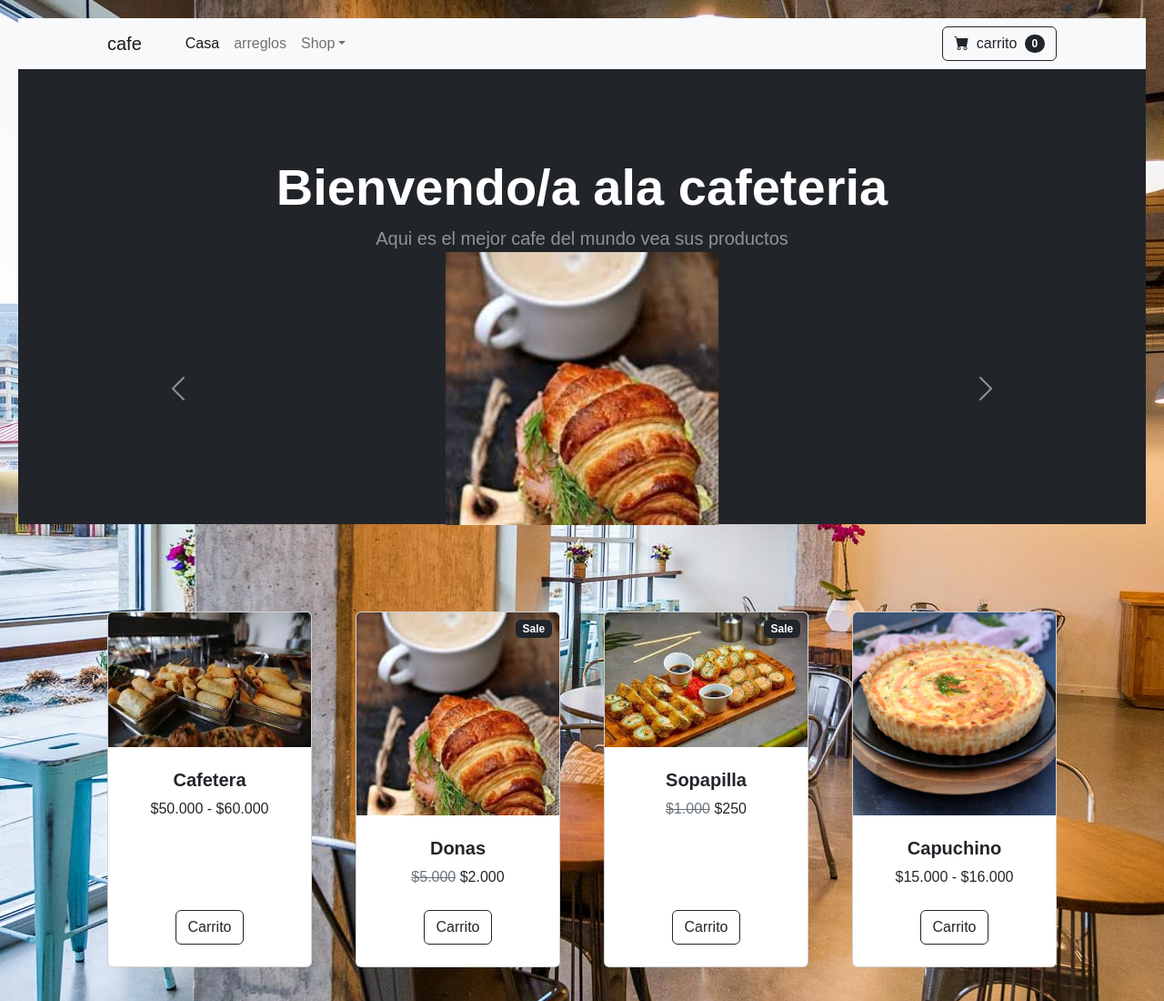
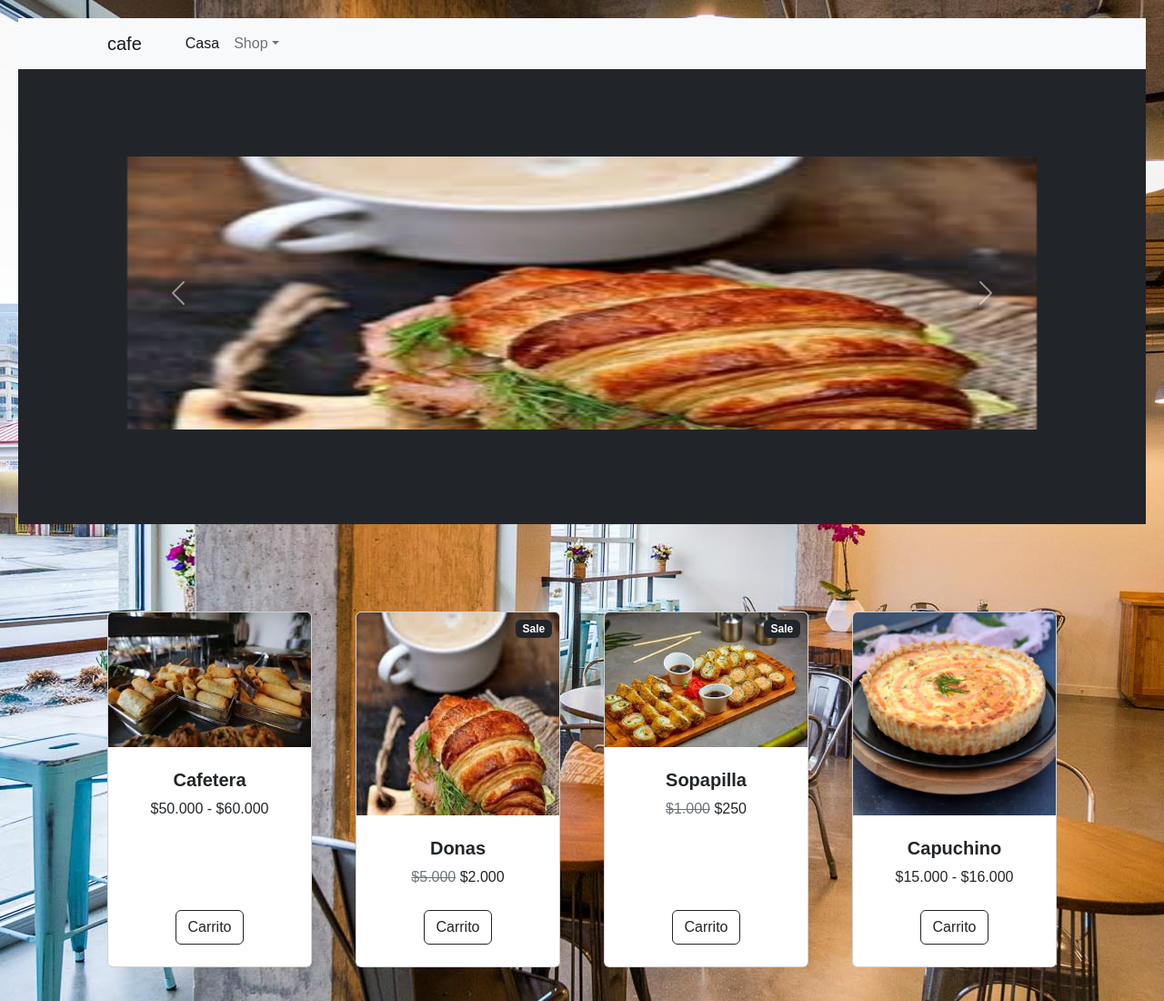
Before and after one commit to Leandrosan12/cafeteria, a plain HTML site: page NuevosProductos.html in a window 1280 px wide. Shown: the top 1100 px of the page at 91% size. Drawn offline with nearby package versions, Linux system fonts and the light colour scheme.

```diff
--- a/NuevosProductos.html
+++ b/NuevosProductos.html
@@ -20,7 +20,6 @@
                 <div class="collapse navbar-collapse" id="navbarSupportedContent">
                     <ul class="navbar-nav me-auto mb-2 mb-lg-0 ms-lg-4">
                         <li class="nav-item"><a class="nav-link active" aria-current="page" href="#!">Casa</a></li>
-                        <li class="nav-item"><a class="nav-link" href="#!">arreglos</a></li>
                         <li class="nav-item dropdown">
                             <a class="nav-link dropdown-toggle" id="navbarDropdown" href="#" role="button" data-bs-toggle="dropdown" aria-expanded="false">Shop</a>
                             <ul class="dropdown-menu" aria-labelledby="navbarDropdown">
@@ -30,13 +29,6 @@
                             </ul>
                         </li>
                     </ul>
-                    <form class="d-flex">
-                        <button class="btn btn-outline-dark" type="submit">
-                            <i class="bi-cart-fill me-1"></i>
-                            carrito
-                            <span class="badge bg-dark text-white ms-1 rounded-pill">0</span>
-                        </button>
-                    </form>
                 </div>
             </div>
         </nav>
@@ -44,19 +36,17 @@
         <header class="bg-dark py-5">
             <div class="container px-4 px-lg-5 my-5">
                 <div class="text-center text-white">
-                    <h1 class="display-4 fw-bolder">Bienvendo/a ala cafeteria</h1>
-                    <p class="lead fw-normal text-white-50 mb-0">Aqui es el mejor cafe del mundo vea sus productos </p>
                 </div>
                 <div id="carouselExampleFade" class="carousel slide carousel-fade">
                     <div class="carousel-inner">
                       <div class="carousel-item active">
-                    <center><img src="img/snaks.jpeg" alt="centered image" height="300" width="300"></center>
+                    <center><img src="img/snaks.jpeg" alt="centered image" height="300" width="1000"></center>
                       </div>
                       <div class="carousel-item">
-                        <center><img src="img/rollitos.jpeg" alt="centered image" height="300" width="300"></center>
+                        <center><img src="img/rollitos.jpeg" alt="centered image" height="300" width="1000"></center>
                       </div>
                       <div class="carousel-item">
-                        <center><img src="img/sushi.jpeg" alt="centered image" height="300" width="300"></center>
+                        <center><img src="img/sushi.jpeg" alt="centered image" height="300" width="1000"></center>
                       </div>
                     </div>
                     <button class="carousel-control-prev" type="button" data-bs-target="#carouselExampleFade" data-bs-slide="prev">
```
Also changed, not shown: ProductosPopulares.html (+3 -12 lines).
